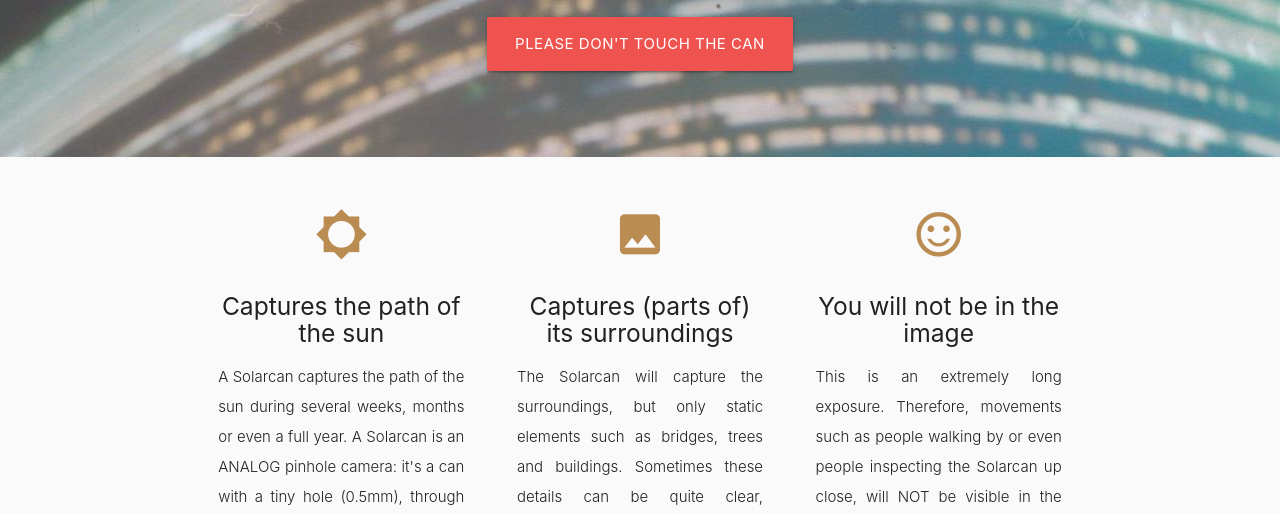
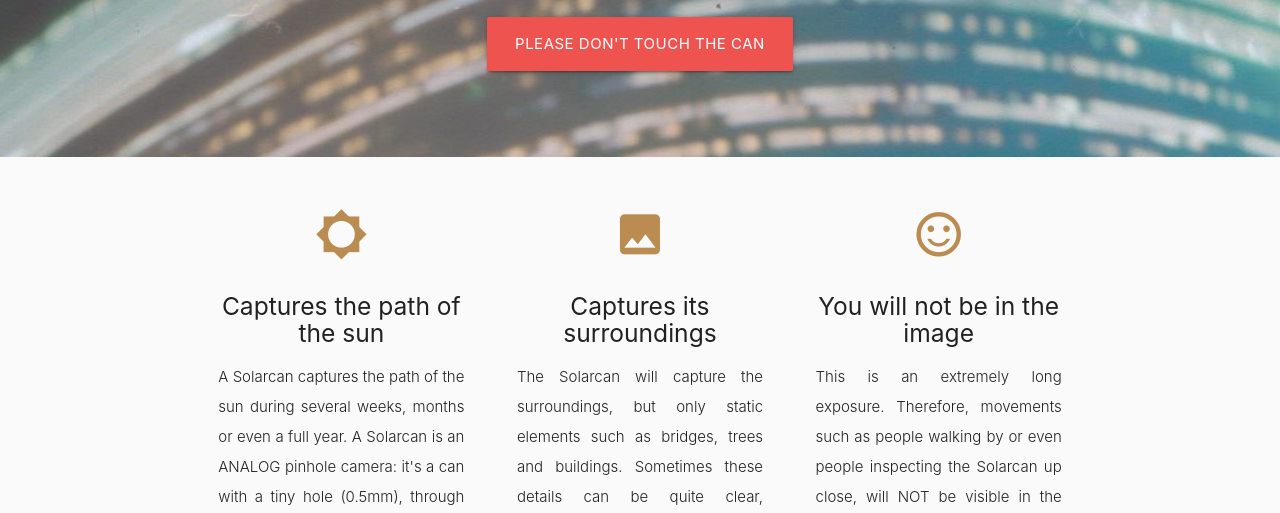
Before and after one commit to SuzanneNL/solarcan, a plain HTML site: page index.html in a window 1280 px wide. Shown: the part 287-800 px from the top of the page. Drawn offline with nearby package versions, Linux system fonts and the light colour scheme.

Commit message:
Small textual change

```diff
--- a/index.html
+++ b/index.html
@@ -66,7 +66,7 @@
                     <div class="col s12 m4">
                         <div class="icon-block">
                             <h2 class="center"><i class="material-icons">insert_photo</i></h2>
-                            <h5 class="center">Captures (parts of) its surroundings</h5>
+                            <h5 class="center">Captures its surroundings</h5>
                             <p class="light">The Solarcan will capture the surroundings, but only static elements such as bridges, trees and buildings. Sometimes these details can be quite clear, sometimes they are more vague. It also captures the reflection of light in windows or water. Moving elements will not be captured.</p>
                         </div>
                     </div>
```
